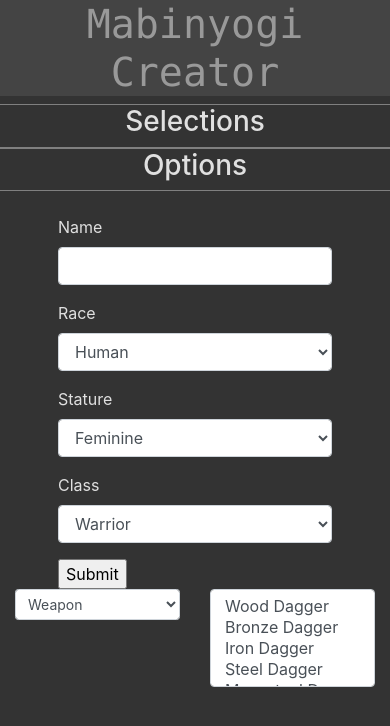
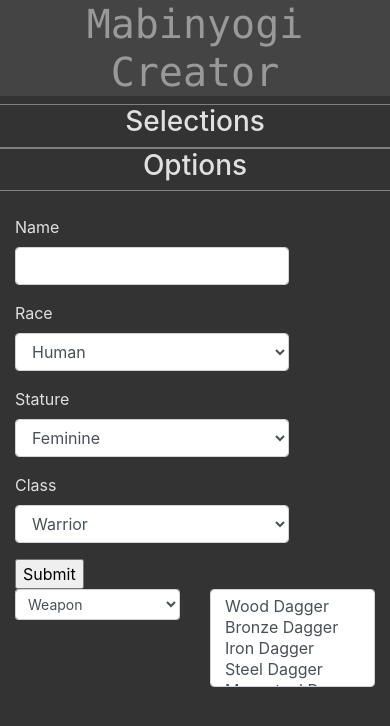
Before and after one commit to DontadVance/ProjectMabinyogi, a Flask app: page /create in a window 390 px wide. Shown: the part 56-782 px from the top of the page. Run offline with Flask 2, Linux system fonts and the light colour scheme; some libraries are stand-ins or nearby versions.

Commit message:
Modify form.html CSS

```diff
--- a/mabinyogi/static/css/styles.css
+++ b/mabinyogi/static/css/styles.css
@@ -16,6 +16,6 @@
 
 .sel-col {
 	display:flex;
-	justify-content: center;
+	justify-content: flex-start;
 	max-width: 100%;
 }
--- a/mabinyogi/templates/form.html
+++ b/mabinyogi/templates/form.html
@@ -30,7 +30,7 @@
       {{ form.hidden_tag() }}
 
 			<!-- Name -->
-			<div class="col-sm-4 form-group">
+			<div class="col form-group">
 				{{ form.char_name.label }} {{ form.char_name(class="form-control") }}
 				{% if form.char_name.errors %}
 					<ul class="errors">
@@ -42,7 +42,7 @@
 			</div>
 
 			<!-- Race, Stature, Class -->
-			<div class="col-sm-4">
+			<div class="col">
 					<div class="form-group form-field">
 						{{ form.char_race.label }} {{ form.char_race(class="form-control") }}
 						{% if form.char_race.errors %}
@@ -83,7 +83,7 @@
 			<br/>
 
 			<!-- Item Type -->
-			<div class="col-sm-4 form-group">
+			<div class="col form-group">
 				<form>
 					<select class="form-control form-control-sm">
 						<option>Weapon</option>
@@ -94,7 +94,7 @@
 			</div>
 
 			<!-- Weapon, Armor -->
-			<div class="col-sm-4 form-group">
+			<div class="col form-group">
 				<select multiple class="form-control" id="exampleFormControlSelect2">
 		      <option>Wood Dagger</option> <!-- Note: Make options dynamic -->
 		      <option>Bronze Dagger</option>
```
